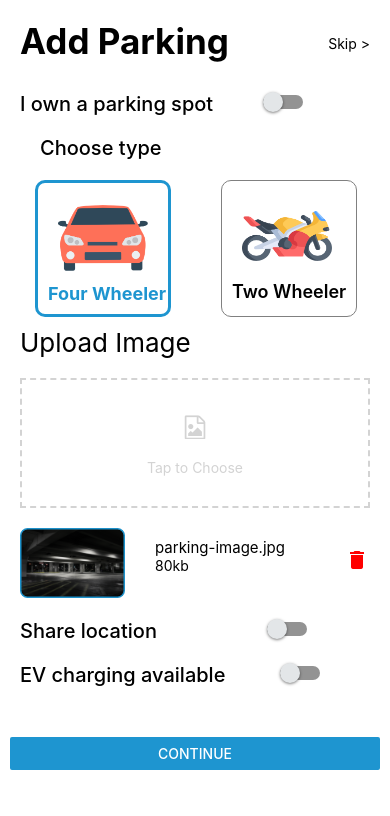
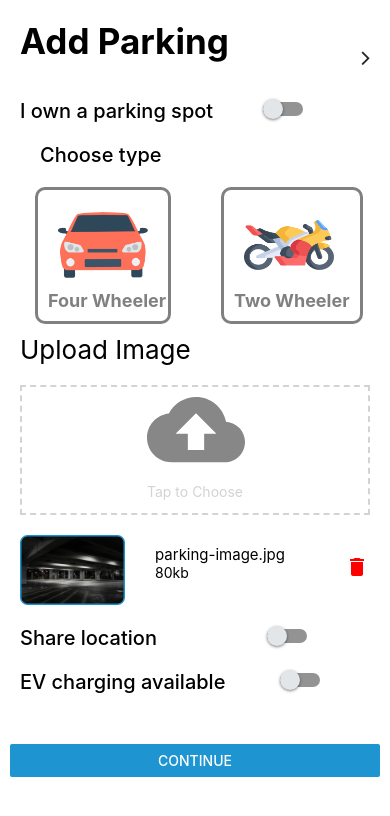
Before and after one commit to Vedant478/RoadRadar1, a React Native app: screen /Parking in a window 390 px wide. Shown: the top 816 px of the page. Built offline with nearby package versions, Linux system fonts and the light colour scheme.

Commit message:
First commit

```diff
--- a/src/screens/Parking/Parking.js
+++ b/src/screens/Parking/Parking.js
@@ -14,6 +14,18 @@ const Parking = () => {
 
 
     };
+    const [isActive, setIsActive] = useState(false);
+    const [isActive2, setIsActive2] = useState(false);
+
+const handleClick = () => {
+
+    setIsActive(current => !current);
+};
+const handleClick2 = () => {
+
+    setIsActive2(current => !current);
+};
+
     return(
         <ScrollView>
         <View style={{
@@ -36,7 +48,13 @@ const Parking = () => {
                 }}
                 onPress={onPressed}>
 
-                    <Text>Skip ></Text>
+                    <Text>
+                    <Icon
+                    name='angle-right'
+                    type='font-awesome'
+                    containerStyle={{marginTop: 10, marginLeft: 5}}
+                     />
+                    </Text>
                 </TouchableOpacity>
             </View>
             <View style={{
@@ -71,9 +89,10 @@ const Parking = () => {
                     marginRight: 5,
                     flexDirection: 'row'
                 }}>
+                    <TouchableOpacity onPress={handleClick}>
                     <View style={{
                     borderWidth:3,
-                    borderColor: '#1e95d0',
+                    borderColor: isActive ? '#1e95d0' : 'grey',
                     borderRadius: 10,
                     marginLeft: 5,
                     }}>
@@ -86,11 +105,13 @@ const Parking = () => {
                         marginRight: 20,
 
                     }}/>
-                    <Text style={{ fontSize : 18,  marginTop:10,marginLeft: 10, marginBottom: 10, fontWeight: '700' ,color: '#1e95d0'}}>Four Wheeler</Text>
+                    <Text style={{ fontSize : 18,  marginTop:10,marginLeft: 10, marginBottom: 10, fontWeight: '700' ,color: isActive ? '#1e95d0' : 'grey'}}>Four Wheeler</Text>
                     </View>
+                    </TouchableOpacity>
+                    <TouchableOpacity onPress={handleClick2}>
                     <View style={{
-                    borderWidth:1,
-                    borderColor: 'grey',
+                    borderWidth:3,
+                    borderColor:isActive2 ? '#1e95d0' : 'grey' ,
                     marginLeft: 50,
                     borderRadius: 10,
 
@@ -105,9 +126,9 @@ const Parking = () => {
 
                         marginRight: 20
                     }}/>
-                    <Text style={{ fontSize :18 , marginTop:20, marginLeft: 10, marginRight: 10, marginBottom:10, fontWeight: '600'}}>Two Wheeler</Text>
+                    <Text style={{ fontSize :18 , marginTop:20, marginLeft: 10, marginRight: 10, marginBottom:10, fontWeight: '700' ,color:isActive2 ? '#1e95d0' : 'grey'}}>Two Wheeler</Text>
                     </View>
-
+                    </TouchableOpacity>
                 </View>
             </View>
             <View style={{
@@ -125,18 +146,17 @@ const Parking = () => {
                     marginTop: 20,
                     marginRight: 20,
 
-                }}><Icon
-                containerStyle={{
-                   marginTop: 35,
+                }}><TouchableOpacity>
+                    <Image source={require("../../../assets/images/upload.png")}
+                    style={{
+                        marginLeft: 125,
+                        marginTop: 10,
+                        resizeMode: 'contain'
+                    }}/>
 
-                }}
-                name='file-image-o'
-                type='font-awesome'
-                color= '#d3d3d3'
-                onPress={() => console.log('hello')} />
-                        <TouchableOpacity>
                             <Text style={{textAlign: 'center', marginTop: 20 , color: '#d3d3d3'}}>Tap to Choose</Text>
-                        </TouchableOpacity>
+
+                    </TouchableOpacity>
 
                 </View>
                 <View style={{
```
Also changed, not shown: assets/images/upload.png (added).
